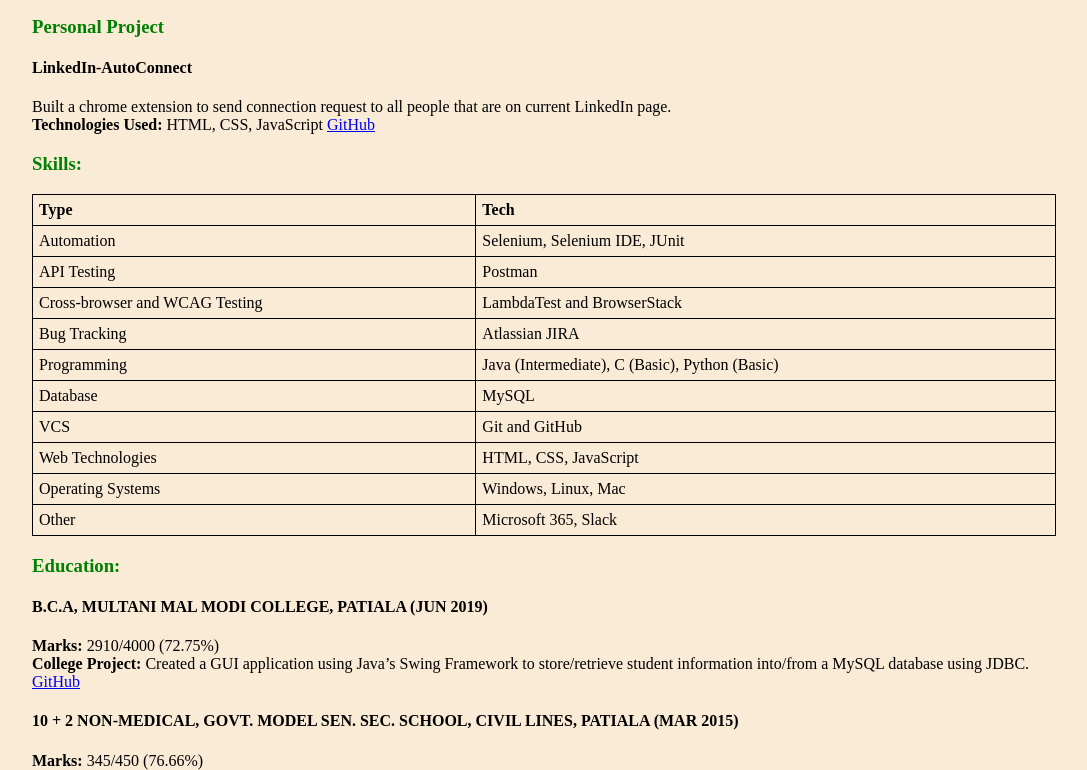
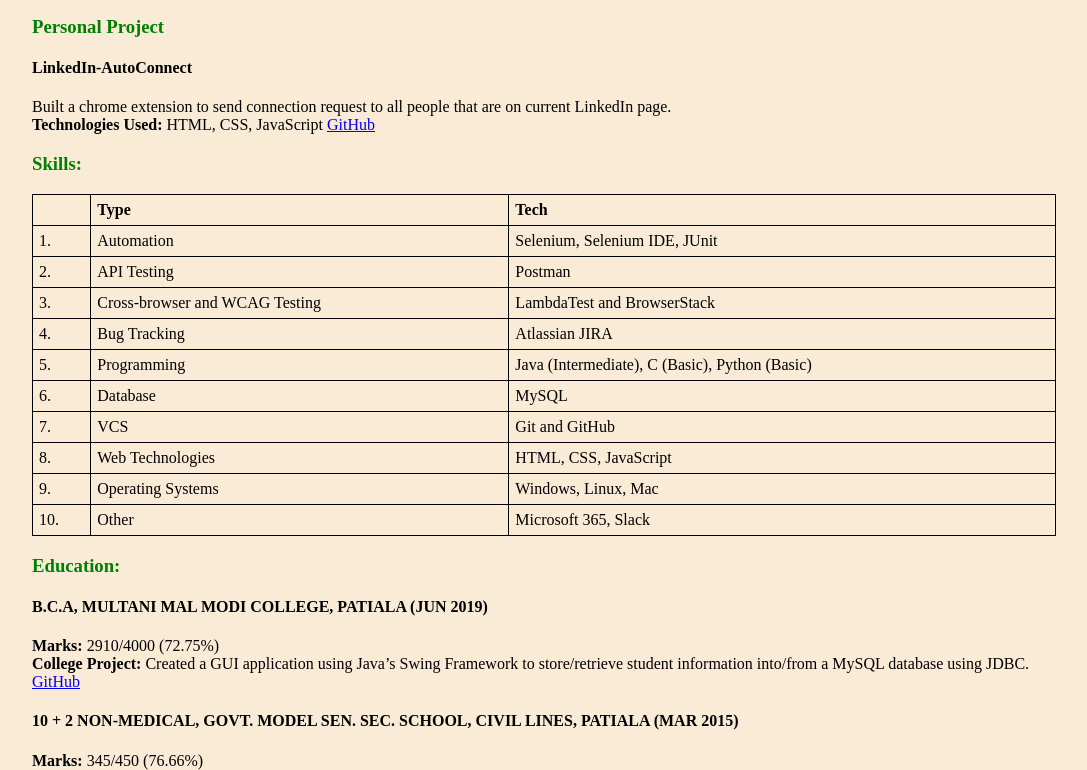
Before and after one commit to princesaini/resume, a plain HTML site: page index.html in a window 1280 px wide. Shown: the part 784-1554 px from the top of the page, without its empty margins (96-1183 px from the left). Drawn offline with Linux system fonts and the light colour scheme.

Commit message:
misc changes

```diff
--- a/index.html
+++ b/index.html
@@ -74,48 +74,59 @@
     <table>
         <thead>
             <tr>
+                <th></th>
                 <th>Type</th>
                 <th>Tech</th>
             </tr>
         </thead>
         <tbody>
             <tr>
+                <td>1. </td>
                 <td>Automation</td>
                 <td>Selenium, Selenium IDE, JUnit</td>
             </tr>
             <tr>
+                <td>2. </td>
                 <td>API Testing</td>
                 <td>Postman</td>
             </tr>
             <tr>
+                <td>3. </td>
                 <td>Cross-browser and WCAG Testing</td>
                 <td>LambdaTest and BrowserStack</td>
             </tr>
             <tr>
+                <td>4. </td>
                 <td>Bug Tracking</td>
                 <td>Atlassian JIRA</td>
             </tr>
             <tr>
+                <td>5. </td>
                 <td>Programming</td>
                 <td>Java (Intermediate), C (Basic), Python (Basic)</td>
             </tr>
             <tr>
+                <td>6. </td>
                 <td>Database</td>
                 <td>MySQL</td>
             </tr>
             <tr>
+                <td>7. </td>
                 <td>VCS</td>
                 <td>Git and GitHub</td>
             </tr>
             <tr>
+                <td>8. </td>
                 <td>Web Technologies</td>
                 <td>HTML, CSS, JavaScript</td>
             </tr>
             <tr>
+                <td>9. </td>
                 <td>Operating Systems</td>
                 <td>Windows, Linux, Mac</td>
             </tr>
             <tr>
+                <td>10. </td>
                 <td>Other</td>
                 <td>Microsoft 365, Slack</td>
             </tr>
```
